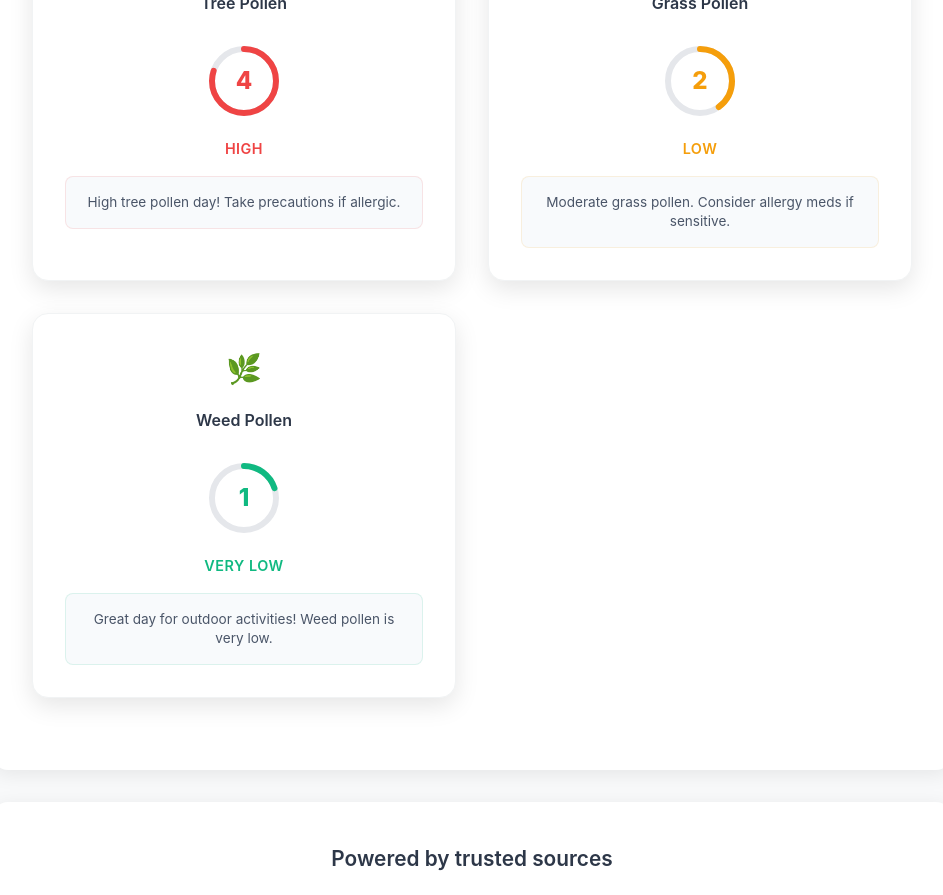
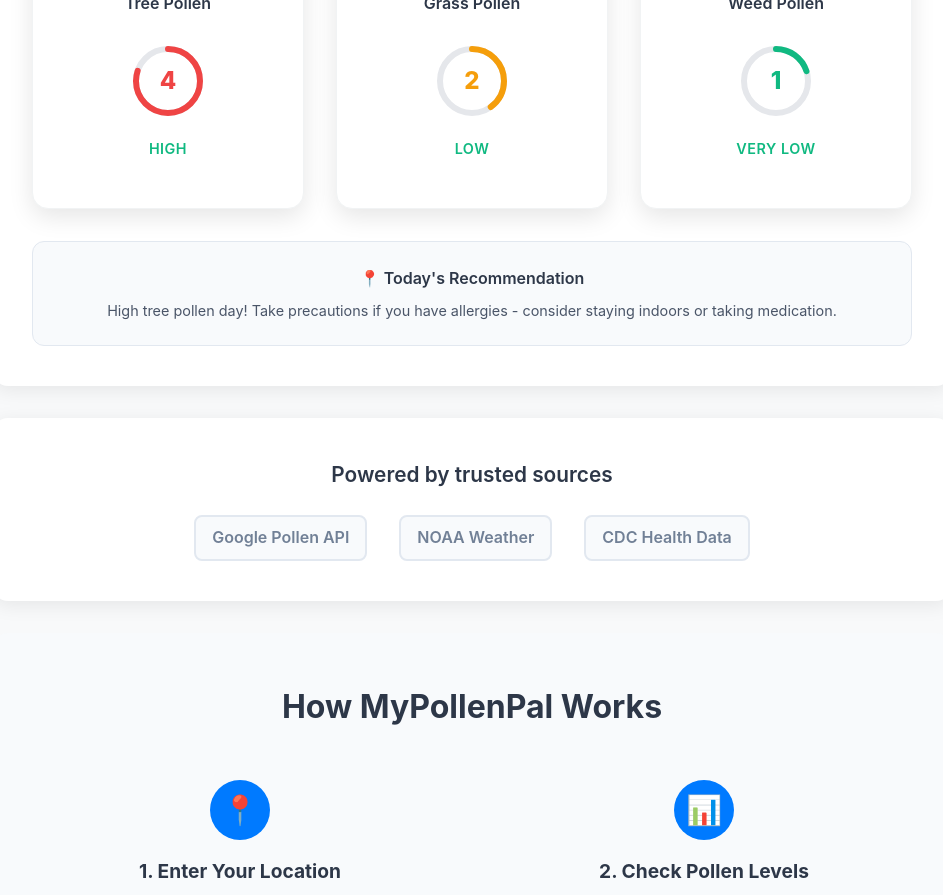
Before and after one commit to shwnhll/mypollenpal, a Next.js app: page / in a window 1280 px wide. Shown: the part 760-1655 px from the top of the page, without its empty margins (168-1111 px from the left). Built offline with nearby package versions, Linux system fonts and the light colour scheme.

Commit message:
Update page.tsx

```diff
--- a/app/page.tsx
+++ b/app/page.tsx
@@ -51,6 +51,11 @@ export default function Home() {
 
       // Update the visual elements
       updateVisualRings(data)
+      updateOverallAdvice(
+        parseInt(data.current.tree.level) || 0,
+        parseInt(data.current.grass.level) || 0,
+        parseInt(data.current.weed.level) || 0
+      )
 
     } catch (error) {
       alert('Unable to fetch pollen data. Please try again.')
@@ -75,30 +80,42 @@ export default function Home() {
   const updateRing = (type: string, level: string, status: string) => {
     const levelNum = parseInt(level) || 0
     let color = '#10b981'
-    let advice = 'Great day for outdoor activities!'
 
     if (levelNum <= 1) {
       color = '#10b981'
-      advice = `Great day for outdoor activities! ${type} pollen is very low.`
     } else if (levelNum <= 2) {
       color = '#f59e0b'
-      advice = `Moderate ${type} pollen. Consider allergy meds if sensitive.`
     } else {
       color = '#ef4444'
-      advice = `High ${type} pollen day! Take precautions if allergic.`
     }
 
-    // Update ring color
+    // Update ring color and status (use the actual status from API)
     const ring = document.getElementById(`${type}Ring`)
-    const advice_el = document.getElementById(`${type}Advice`)
     const level_el = document.getElementById(`${type}LevelDisplay`)
     const status_el = document.getElementById(`${type}StatusDisplay`)
+    const status_span = document.getElementById(`${type}Status`)
 
     if (ring) ring.setAttribute('stroke', color)
     if (ring) ring.setAttribute('stroke-dasharray', `${(levelNum/5) * 201.06} 201.06`)
-    if (advice_el) advice_el.textContent = advice
     if (level_el) level_el.style.color = color
     if (status_el) status_el.style.color = color
+    if (status_span) status_span.textContent = status // Use actual API status
+  }
+
+  const updateOverallAdvice = (treeLevel: number, grassLevel: number, weedLevel: number) => {
+    const maxLevel = Math.max(treeLevel, grassLevel, weedLevel)
+    const advice_el = document.getElementById('overallAdvice')
+
+    let advice = ''
+    if (maxLevel <= 1) {
+      advice = "Perfect day for outdoor activities! All pollen levels are very low."
+    } else if (maxLevel <= 2) {
+      advice = "Good day for most outdoor activities. Consider allergy meds if you're sensitive."
+    } else {
+      advice = "High pollen day! Take precautions if you have allergies - consider staying indoors or taking medication."
+    }
+
+    if (advice_el) advice_el.textContent = advice
   }
 
   return (
@@ -250,7 +267,7 @@ export default function Home() {
 
             <div style={{
               display: 'grid',
-              gridTemplateColumns: 'repeat(auto-fit, minmax(280px, 1fr))',
+              gridTemplateColumns: 'repeat(3, 1fr)',
               gap: '2rem',
               margin: '2rem 0'
             }}>
@@ -302,7 +319,7 @@ export default function Home() {
                 </div>
 
                 <div style={{
-                  color: '#ef4444',
+                  color: '#10b981',
                   fontWeight: '600',
                   marginBottom: '1rem',
                   textTransform: 'uppercase',
@@ -310,18 +327,6 @@ export default function Home() {
                   letterSpacing: '0.5px'
                 }} id="treeStatusDisplay">
                   <span id="treeStatus">High</span>
-                </div>
-
-                <div style={{
-                  background: '#f8fafc',
-                  padding: '1rem',
-                  borderRadius: '8px',
-                  fontSize: '0.85rem',
-                  color: '#4a5568',
-                  lineHeight: '1.4',
-                  border: '1px solid #ef444420'
-                }} id="treeAdvice">
-                  High tree pollen day! Take precautions if allergic.
                 </div>
               </div>
 
@@ -372,7 +377,7 @@ export default function Home() {
                 </div>
 
                 <div style={{
-                  color: '#f59e0b',
+                  color: '#10b981',
                   fontWeight: '600',
                   marginBottom: '1rem',
                   textTransform: 'uppercase',
@@ -380,18 +385,6 @@ export default function Home() {
                   letterSpacing: '0.5px'
                 }} id="grassStatusDisplay">
                   <span id="grassStatus">Low</span>
-                </div>
-
-                <div style={{
-                  background: '#f8fafc',
-                  padding: '1rem',
-                  borderRadius: '8px',
-                  fontSize: '0.85rem',
-                  color: '#4a5568',
-                  lineHeight: '1.4',
-                  border: '1px solid #f59e0b20'
-                }} id="grassAdvice">
-                  Moderate grass pollen. Consider allergy meds if sensitive.
                 </div>
               </div>
 
@@ -451,18 +444,32 @@ export default function Home() {
                 }} id="weedStatusDisplay">
                   <span id="weedStatus">Very Low</span>
                 </div>
+              </div>
+            </div>
 
-                <div style={{
-                  background: '#f8fafc',
-                  padding: '1rem',
-                  borderRadius: '8px',
-                  fontSize: '0.85rem',
-                  color: '#4a5568',
-                  lineHeight: '1.4',
-                  border: '1px solid #10b98120'
-                }} id="weedAdvice">
-                  Great day for outdoor activities! Weed pollen is very low.
-                </div>
+            {/* Overall advice section */}
+            <div style={{
+              background: '#f8fafc',
+              padding: '1.5rem',
+              borderRadius: '12px',
+              textAlign: 'center',
+              marginTop: '2rem',
+              border: '1px solid #e2e8f0'
+            }}>
+              <div style={{
+                fontSize: '1rem',
+                fontWeight: '600',
+                color: '#2d3748',
+                marginBottom: '0.5rem'
+              }}>
+                📍 Today's Recommendation
+              </div>
+              <div style={{
+                fontSize: '0.9rem',
+                color: '#4a5568',
+                lineHeight: '1.5'
+              }} id="overallAdvice">
+                High tree pollen day! Take precautions if you have allergies - consider staying indoors or taking medication.
               </div>
             </div>
           </div>
```
